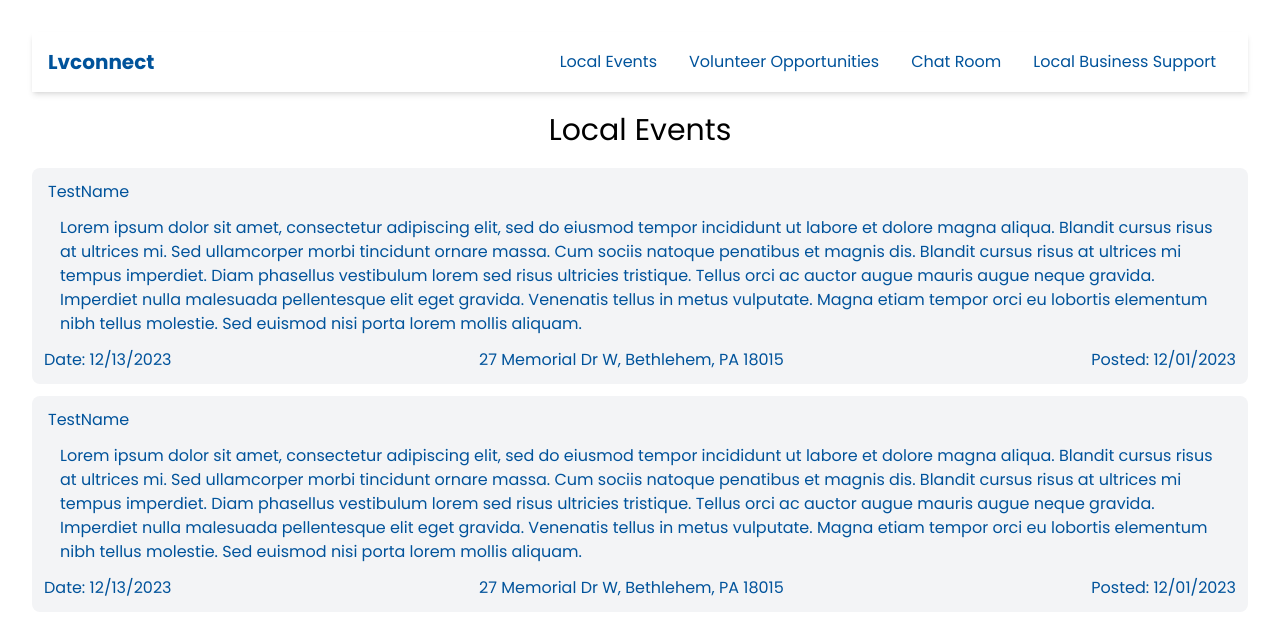
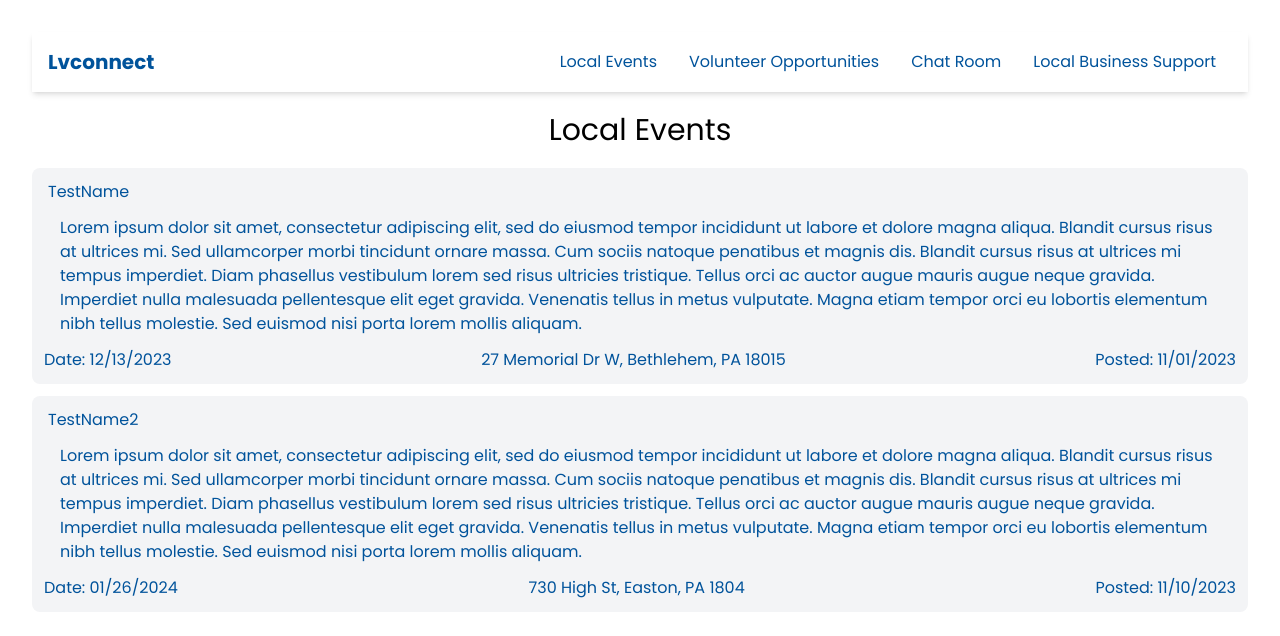
Before and after one commit to anvu21/lv-connect, a React (Vite) app in the folder frontend/webpage/: page /local in a window 1280 px wide. Shown: the top 636 px of the page. Built offline with nearby package versions, Linux system fonts and the light colour scheme; the HTML template or start-up script is replaced by a standard one.

Commit message:
Get events from object hook

```diff
--- a/frontend/webpage/src/component/localeventPage/localEvent.jsx
+++ b/frontend/webpage/src/component/localeventPage/localEvent.jsx
@@ -1,5 +1,5 @@
 import styles from './styles.module.css';
-import React, { useState } from 'react';
+import React, { useState, useEffect } from 'react';
 import { useNavigate } from "react-router-dom";
 import axios from "axios";
 import Event from "./Event.jsx";
@@ -7,6 +7,23 @@ import NavBar from "../Navbar.jsx"
 
 const localEvent = () => {
 
+  const [events, setEvents] = useState([]);
+  useEffect( () => {
+    setEvents([...events, {
+      "id": "1",
+      "name": "TestName",
+      "date": "12/13/2023",
+      "location": "27 Memorial Dr W, Bethlehem, PA 18015",
+      "posted": "11/01/2023"
+    },
+    {
+      "id": "2",
+      "name": "TestName2",
+      "date": "01/26/2024",
+      "location": "730 High St, Easton, PA 1804",
+      "posted": "11/10/2023"
+    } ]);
+  }, []);
 
 
   return (
@@ -14,10 +31,12 @@ const localEvent = () => {
       <NavBar />
       <div>
         <h1 className='my-5 text-3xl'>Local Events</h1>
-        <Event name="TestName" date="12/13/2023" location="27 Memorial Dr W, Bethlehem, PA 18015"
-          posted="12/01/2023"/>
-        <Event name="TestName" date="12/13/2023" location="27 Memorial Dr W, Bethlehem, PA 18015"
-          posted="12/01/2023"/>
+        {
+          events.map(event => (
+            <Event name={event.name} date={event.date} location={event.location}
+              posted={event.posted} key={event.id}/>
+          ))
+        }
       </div>
     </>
   )
```
